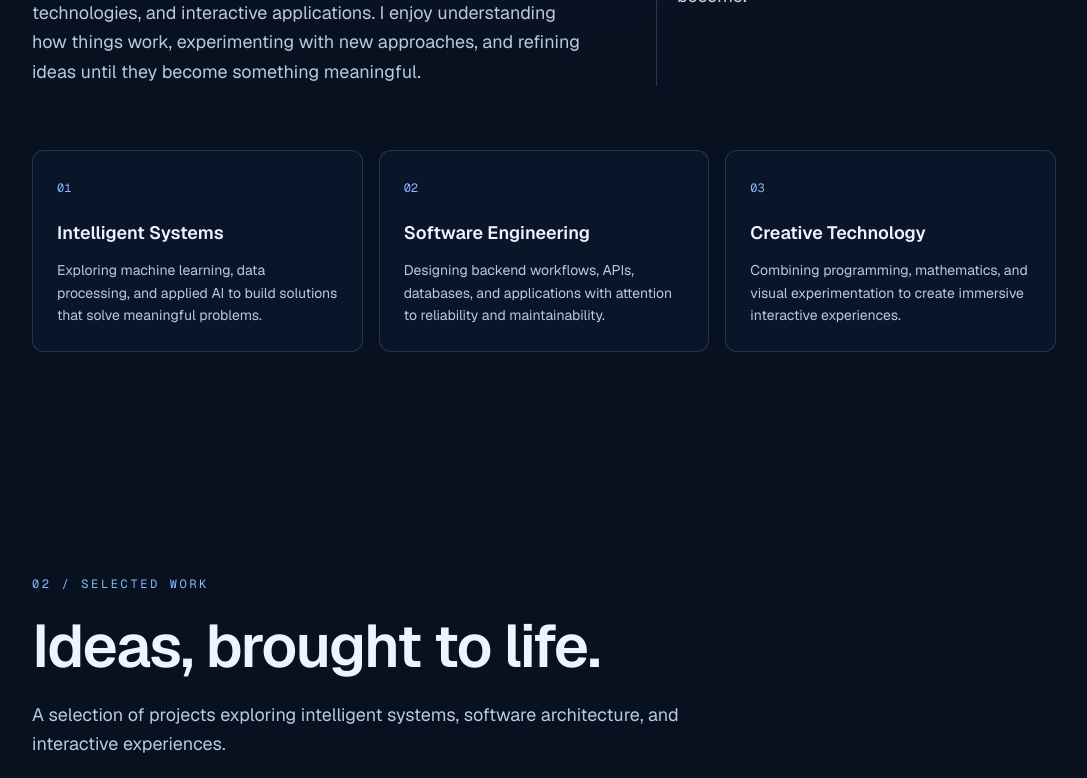
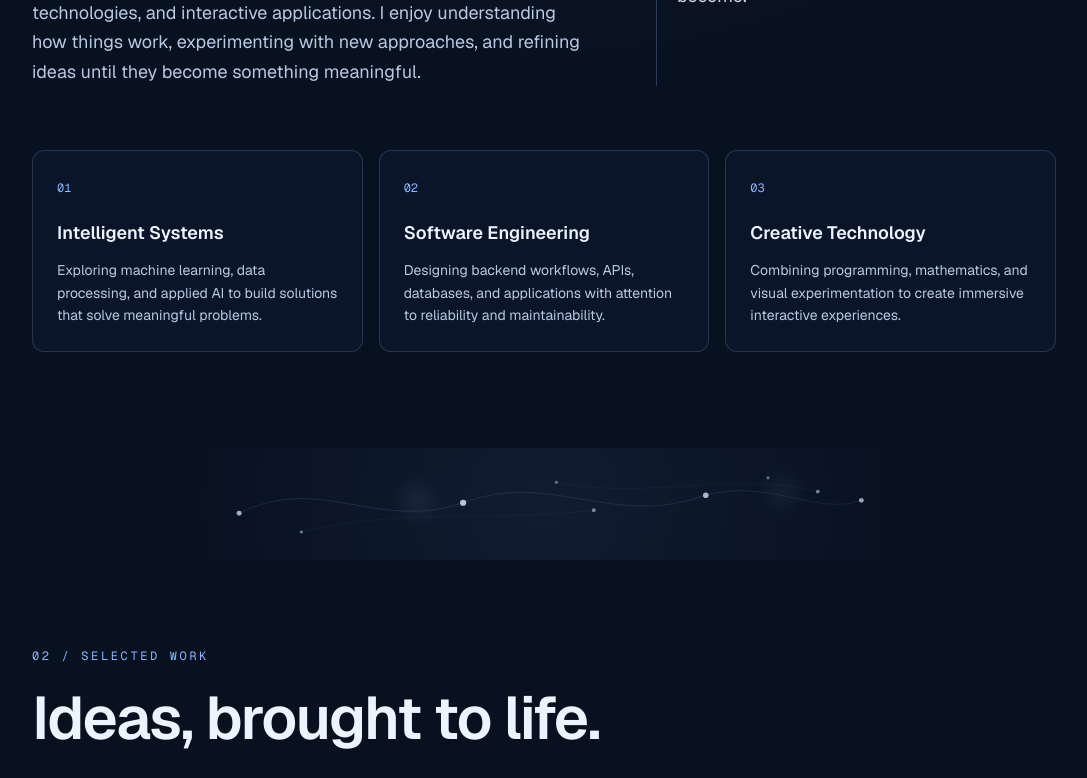
Before and after one commit to Matf021/matias-portfolio, a Next.js app: page / in a window 1280 px wide. Shown: the part 1385-2163 px from the top of the page, without its empty margins (96-1183 px from the left). Built offline with nearby package versions, Linux system fonts and the light colour scheme; no server answers.

Commit message:
feat: add small transitional constellation

```diff
--- a/src/app/page.tsx
+++ b/src/app/page.tsx
@@ -1,6 +1,7 @@
 import CinematicHero from "@/components/home/CinematicHero";
 import AboutSection from "@/components/home/AboutSection";
 import SelectedWorkSection from "@/components/home/SelectedWorkSection";
+import SectionConstellationBridge from "@/components/home/SectionConstellationBridge";
 
 export default function Home() {
   return (
@@ -28,6 +29,7 @@ export default function Home() {
         />
       </div>
       <AboutSection />
+      <SectionConstellationBridge />
       <SelectedWorkSection />
     </main>
   );
--- a/src/components/home/AboutSection.tsx
+++ b/src/components/home/AboutSection.tsx
@@ -25,7 +25,7 @@ export default function AboutSection() {
         <section
             id="introduction"
             aria-labelledby="introduction-heading"
-            className="relative isolate overflow-hidden px-5 pb-32 pt-16 sm:px-6 sm:pb-40 sm:pt-20"
+            className="relative isolate overflow-hidden px-5 pb-12 pt-16 sm:px-6 sm:pb-14 sm:pt-20"
         >
             <div
                 aria-hidden="true"
--- /dev/null
+++ b/src/components/home/SectionConstellationBridge.tsx
@@ -0,0 +1,63 @@
+export default function SectionConstellationBridge() {
+    return (
+        <div
+            aria-hidden="true"
+            className="relative mx-auto w-full max-w-6xl px-5 py-8 sm:px-6 sm:py-10"
+        >
+            <div className="relative h-24 sm:h-28">
+                {/* subtle glow backdrop */}
+                <div className="absolute inset-0 bg-[radial-gradient(circle_at_center,rgba(120,160,255,0.08),transparent_65%)]" />
+
+                <svg
+                    viewBox="0 0 1200 180"
+                    className="absolute inset-0 h-full w-full overflow-visible"
+                    fill="none"
+                >
+                    {/* connection lines */}
+                    <path
+                        d="M110 105 C 240 40, 330 135, 470 88"
+                        stroke="rgba(160,190,255,0.18)"
+                        strokeWidth="1.2"
+                    />
+                    <path
+                        d="M470 88 C 610 35, 710 130, 860 76"
+                        stroke="rgba(160,190,255,0.16)"
+                        strokeWidth="1.2"
+                    />
+                    <path
+                        d="M860 76 C 960 48, 1040 110, 1110 84"
+                        stroke="rgba(160,190,255,0.14)"
+                        strokeWidth="1.2"
+                    />
+
+                    {/* secondary faint lines */}
+                    <path
+                        d="M210 135 C 370 95, 520 120, 680 100"
+                        stroke="rgba(160,190,255,0.08)"
+                        strokeWidth="1"
+                    />
+                    <path
+                        d="M620 55 C 760 85, 910 35, 1040 70"
+                        stroke="rgba(160,190,255,0.08)"
+                        strokeWidth="1"
+                    />
+
+                    {/* stars */}
+                    <circle cx="110" cy="105" r="4" fill="rgba(210,225,255,0.75)" />
+                    <circle cx="210" cy="135" r="2.5" fill="rgba(210,225,255,0.5)" />
+                    <circle cx="470" cy="88" r="5" fill="rgba(210,225,255,0.85)" />
+                    <circle cx="620" cy="55" r="2.5" fill="rgba(210,225,255,0.45)" />
+                    <circle cx="680" cy="100" r="3" fill="rgba(210,225,255,0.55)" />
+                    <circle cx="860" cy="76" r="4.5" fill="rgba(210,225,255,0.78)" />
+                    <circle cx="960" cy="48" r="2.5" fill="rgba(210,225,255,0.45)" />
+                    <circle cx="1040" cy="70" r="3" fill="rgba(210,225,255,0.55)" />
+                    <circle cx="1110" cy="84" r="3.8" fill="rgba(210,225,255,0.7)" />
+                </svg>
+
+                {/* star glow points */}
+                <div className="absolute left-[38%] top-[42%] h-3 w-3 rounded-full bg-blue-200/50 blur-md" />
+                <div className="absolute left-[71%] top-[34%] h-3 w-3 rounded-full bg-blue-200/40 blur-md" />
+            </div>
+        </div>
+    );
+}
--- a/src/components/home/SelectedWorkSection.tsx
+++ b/src/components/home/SelectedWorkSection.tsx
@@ -60,7 +60,7 @@ export default function SelectedWorkSection() {
         <section
             id="selected-work"
             aria-labelledby="selected-work-heading"
-            className="relative px-5 pb-28 pt-12 sm:px-6 sm:pb-36 sm:pt-16"
+            className="relative px-5 pb-28 pt-10 sm:px-6 sm:pb-36 sm:pt-12"
         >
             <div className="mx-auto max-w-5xl">
                 <div className="mb-16">
```
